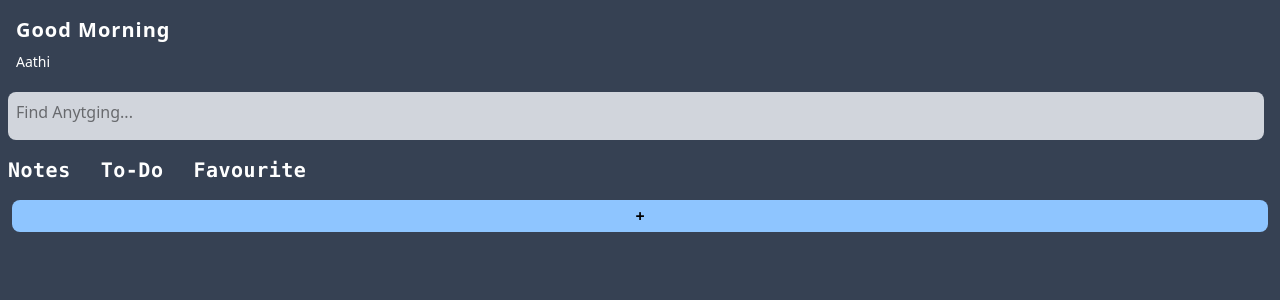
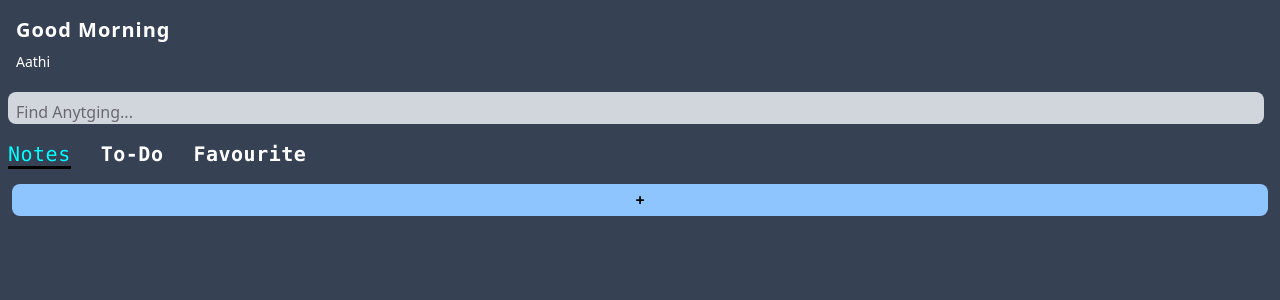
Before and after one commit to Aathi06/Notes-app, a React (Vite) app: page /notes in a window 1280 px wide. Shown: the top 300 px of the page. Built offline with nearby package versions, Linux system fonts and the light colour scheme.

Commit message:
refactor: update NavBar to use NavLink for active link styling; enhance NoteContext to parse notes from localStorage; clean up NotePage by removing unused state and functions

```diff
--- a/src/components/NavBar.jsx
+++ b/src/components/NavBar.jsx
@@ -1,13 +1,16 @@
-import { Link } from "react-router"
+import { NavLink } from "react-router"
 import "./comps.css"
 
 export default function NavBar(){
     return(
         <nav className="nav-bar">
           <ul>
-            <li><Link to={"/notes"}>Notes</Link></li>
-            <li><Link to={"/todo"}>To-Do</Link></li>
-            <li><Link to={"/fav"}>Favourite</Link></li>
+            <li><NavLink to={"/notes"} className={({isActive})=> isActive? "active-link" : ""}>
+            Notes</NavLink></li>
+            <li><NavLink to={"/todo"} className={({isActive})=> isActive? "active-link" : ""}>
+            To-Do</NavLink></li>
+            <li><NavLink to={"/fav"} className={({isActive})=> isActive? "active-link" : ""}>
+            Favourite</NavLink></li>
           </ul>
         </nav>
     )
--- a/src/components/comps.css
+++ b/src/components/comps.css
@@ -2,7 +2,7 @@
 
 .search-bar{
     height: 2rem;
-    @apply bg-gray-300 rounded-lg p-2 mr-2 h-12;
+    @apply bg-gray-300 rounded-lg p-2 mr-2;
 
 }
 .search-bar >input{
@@ -12,10 +12,6 @@
     display: flex;
     gap: 1.5em;
     @apply text-white font-bold tracking-wide text-xl my-4 font-mono;
-}
-.nav-bar>ul>li:hover{
-    color:aqua;
-    text-decoration: underline;
 }
 .greeting-bar{
     @apply leading-4;
@@ -34,3 +30,8 @@
     font-size: medium;
     font-weight: 400;
 }
+.active-link{
+    border-bottom: 3px solid black;
+    font-weight: 400;
+    color: aqua;
+}
--- a/src/context/NoteContext.jsx
+++ b/src/context/NoteContext.jsx
@@ -4,7 +4,10 @@ const NotesContext=createContext();
 
 export function NotesProvider({children}){
 
-    const [notes,setNotes]=useState([]);
+    const [notes,setNotes]=useState(()=>{
+        const notes=localStorage.getItem("notes");
+        return notes? JSON.parse(notes) :[];
+    });
 
     return(
         <NotesContext.Provider value={{notes,setNotes}}>
--- a/src/pages/NoteList.jsx
+++ b/src/pages/NoteList.jsx
@@ -1,9 +1,15 @@
+import { useEffect } from "react";
 import NoteCard from "../components/NoteCard"
 import { useNotesContext } from "../context/NoteContext"
 
 export default function NoteList(){
 
     const {notes}=useNotesContext();
+
+
+    useEffect(()=>{
+        localStorage.setItem("notes",JSON.stringify(notes));
+    },[notes]);
 
     return (
         <div className="notes-container">
--- a/src/pages/NotePage.jsx
+++ b/src/pages/NotePage.jsx
@@ -1,4 +1,3 @@
-import { useDebugValue, useState } from "react";
 import NoteList from "./NoteList";
 import { useNavigate, useOutlet } from "react-router";
 
@@ -6,22 +5,10 @@ export default function NotePage(){
 
     const outlet=useOutlet();
 
-    const [notes,setNotes]=useState([])
     const navigate=useNavigate();
 
     function toNoteCreation(){
         navigate("create")
-    }
-
-    function addNote(newNote){
-        setNotes(prev=>{
-            return (
-                [
-                    ...prev,
-                    newNote,
-                ]
-            )
-        })
     }
 
     return(
```
